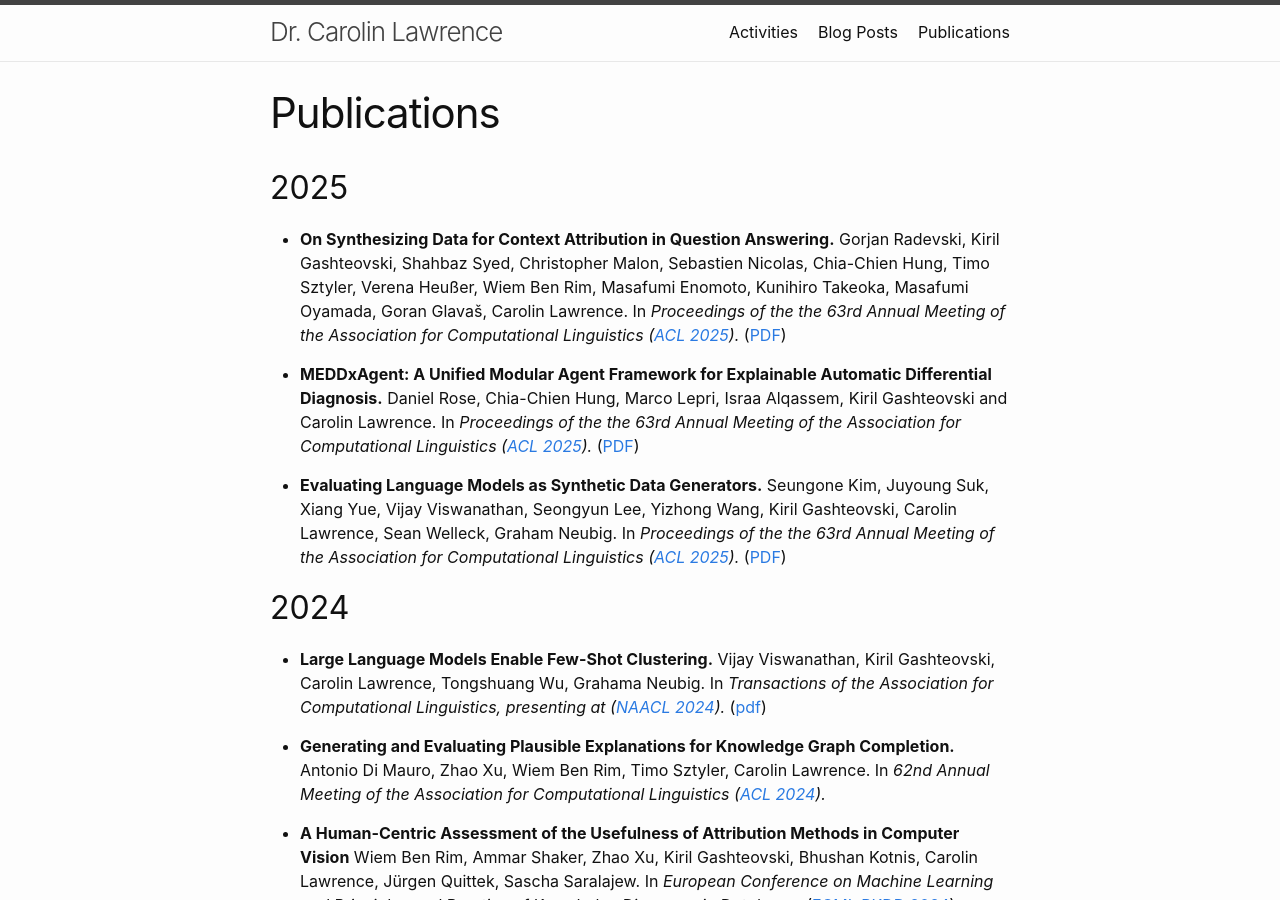
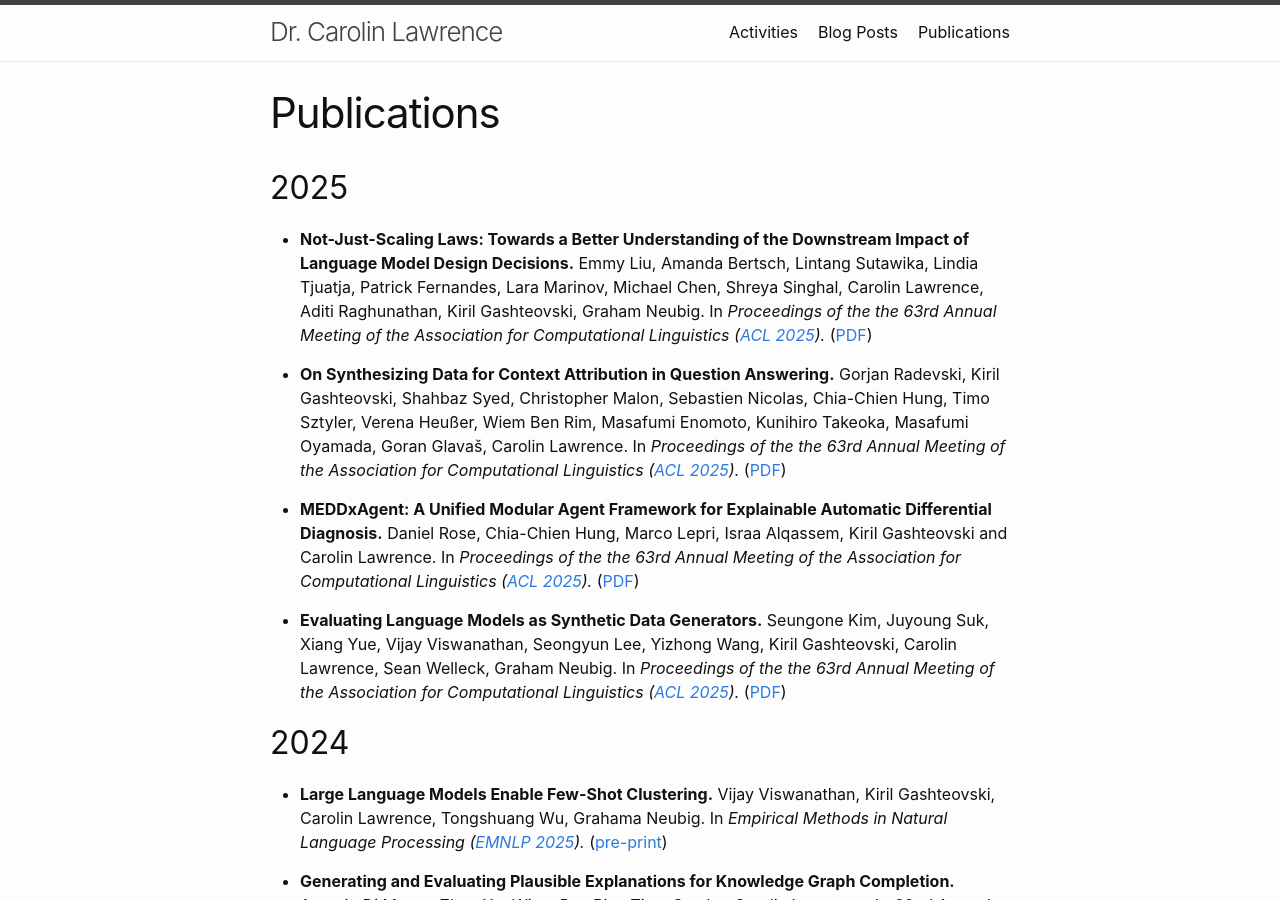
Before and after one commit to carolinlawrence/carolinlawrence.github.io, a Jekyll site: the page built from publications.markdown, in a window 1280 px wide and 900 px high. Built offline with Jekyll 4.4.1, drawn with Linux system fonts in a browser that asks for light colours.

Commit message:
Update publications.markdown

```diff
--- a/publications.markdown
+++ b/publications.markdown
@@ -6,6 +6,8 @@ layout: page
 
 ## 2025
 <ul>
+ <p><li><b>Not-Just-Scaling Laws: Towards a Better Understanding of the Downstream Impact of Language Model Design Decisions.</b> Emmy Liu, Amanda Bertsch, Lintang Sutawika, Lindia Tjuatja, Patrick Fernandes, Lara Marinov, Michael Chen, Shreya Singhal, Carolin Lawrence, Aditi Raghunathan, Kiril Gashteovski, Graham Neubig. In <i> Proceedings of the the 63rd Annual Meeting of the Association for Computational Linguistics
+ (<a href="https://2025.aclweb.org/">ACL 2025</a>).</i> (<a href="https://aclanthology.org/2025.acl-long.828/">PDF</a>) </li></p>
 <p><li><b>On Synthesizing Data for Context Attribution in Question Answering.</b> Gorjan Radevski, Kiril Gashteovski, Shahbaz Syed, Christopher Malon, Sebastien Nicolas, Chia-Chien Hung, Timo Sztyler, Verena Heußer, Wiem Ben Rim, Masafumi Enomoto, Kunihiro Takeoka, Masafumi Oyamada, Goran Glavaš, Carolin Lawrence. In <i> Proceedings of the the 63rd Annual Meeting of the Association for Computational Linguistics
  (<a href="https://2025.aclweb.org/">ACL 2025</a>).</i> (<a href="https://aclanthology.org/2025.acl-long.828/">PDF</a>) </li></p>
     <p><li><b>MEDDxAgent: A Unified Modular Agent Framework for Explainable Automatic Differential Diagnosis.</b> Daniel Rose, Chia-Chien Hung, Marco Lepri, Israa Alqassem, Kiril Gashteovski and Carolin Lawrence. In <i> Proceedings of the the 63rd Annual Meeting of the Association for Computational Linguistics (<a href="https://2025.aclweb.org/">ACL 2025</a>).</i> (<a href="https://aclanthology.org/2025.acl-long.677/">PDF</a>) </li></p>
@@ -15,7 +17,7 @@ Seongyun Lee, Yizhong Wang, Kiril Gashteovski, Carolin Lawrence, Sean Welleck, G
 
 ## 2024
 <ul>
-    <p><li><b>Large Language Models Enable Few-Shot Clustering.</b> Vijay Viswanathan, Kiril Gashteovski, Carolin Lawrence, Tongshuang Wu, Grahama Neubig. In <i> Transactions of the Association for Computational Linguistics, presenting at (<a href="https://2024.naacl.org/">NAACL 2024</a>).</i> (<a href="https://aclanthology.org/2024.tacl-1.18.pdf">pdf</a>) </li></p>
+    <p><li><b>Large Language Models Enable Few-Shot Clustering.</b> Vijay Viswanathan, Kiril Gashteovski, Carolin Lawrence, Tongshuang Wu, Grahama Neubig. In <i> Empirical Methods in Natural Language Processing (<a href="https://2025.emnlp.org/">EMNLP 2025</a>).</i> (<a href="https://arxiv.org/abs/2503.03862">pre-print</a>) </li></p>
     <p><li><b>Generating and Evaluating Plausible Explanations for Knowledge Graph Completion.</b> Antonio Di Mauro, Zhao Xu, Wiem Ben Rim, Timo Sztyler, Carolin Lawrence. In <i>62nd Annual Meeting of the Association for Computational Linguistics (<a href="https://2024.aclweb.org/">ACL 2024</a>).</i> </li></p>
     <p><li><b>A Human-Centric Assessment of the Usefulness of Attribution Methods in Computer Vision</b> Wiem Ben Rim, Ammar Shaker, Zhao Xu, Kiril Gashteovski, Bhushan Kotnis, Carolin Lawrence, Jürgen Quittek, Sascha Saralajew. In <i>European Conference on Machine Learning and Principles and Practice of Knowledge Discovery in Databases</i> (<a href="https://ecmlpkdd.org/2024/">ECML PKDD 2024</a>).</li></p>
     <p><li><b>AgentQuest: A Modular Benchmark Framework to Measure Progress and Improve LLM Agents.</b> Luca Gioacchini, Giuseppe Siracusano, Davide Sanvito, Kiril Gashteovski, David Friede, Roberto Bifulco, Carolin Lawrence. In <i> System Demonstrations of North American Chapter of the Association for Computational Linguistics (<a href="https://2024.naacl.org/">NAACL 2024</a>).</i> (<a href="https://aclanthology.org/2024.naacl-demo.19.pdf">pdf</a>) (<a href="https://github.com/nec-research/agentquest">code</a>) </li></p>
```
